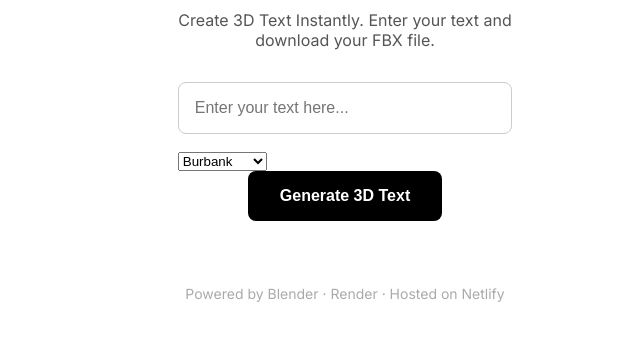
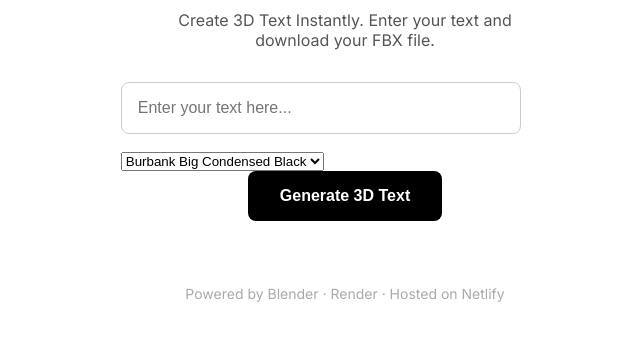
Before and after one commit to Sumit4647/text-fbx-generator, a plain HTML site: page index.html in a window 1280 px wide. Shown: the part 174-514 px from the top of the page, without its empty margins (295-935 px from the left). Drawn offline with Linux system fonts and the light colour scheme.

Commit message:
feat: add font selector dropdown in HTML

```diff
--- a/index.html
+++ b/index.html
@@ -54,9 +54,29 @@
   <div class="input-group">
   <input type="text" id="textInput" placeholder="Enter your text here...">
   <select id="fontSelect">
-    <option value="BurbankBigCondensed-Black">Burbank</option>
-    <option value="OpenSans-Bold">Open Sans</option>
-    <option value="Roboto-Regular">Roboto</option>
+     <option value="A4SPEED-Bold">A4SPEED Bold</option>
+    <option value="Arial">Arial</option>
+    <option value="BebasNeue-Regular">Bebas Neue</option>
+    <option value="Bold Drop">Bold Drop</option>
+    <option value="Bubblegum">Bubblegum</option>
+    <option value="BurbankBigCondensed-Black" selected>
+      Burbank Big Condensed Black
+    </option>
+    <option value="Creamy Soup">Creamy Soup</option>
+    <option value="Designer">Designer</option>
+    <option value="Heavitas">Heavitas</option>
+    <option value="Kind Daily">Kind Daily</option>
+    <option value="LEMONMILK-Bold">LEMONMILK Bold</option>
+    <option value="Minecrafter.Alt">Minecrafter Alt</option>
+    <option value="PackyGreat">PackyGreat</option>
+    <option value="paladins">Paladins</option>
+    <option value="Pricedown BL">Pricedown BL</option>
+    <option value="Roboto-Regular">Roboto Regular</option>
+    <option value="Square Game">Square Game</option>
+    <option value="Super Greatly">Super Greatly</option>
+    <option value="SuperMario256">SuperMario256</option>
+    <option value="Supersonic Rocketship">Supersonic Rocketship</option>
+    <option value="THEBOLDFONT">THEBOLDFONT</option>
   </select>
 </div>
 <button id="generateBtn">Generate 3D Text</button>
```
